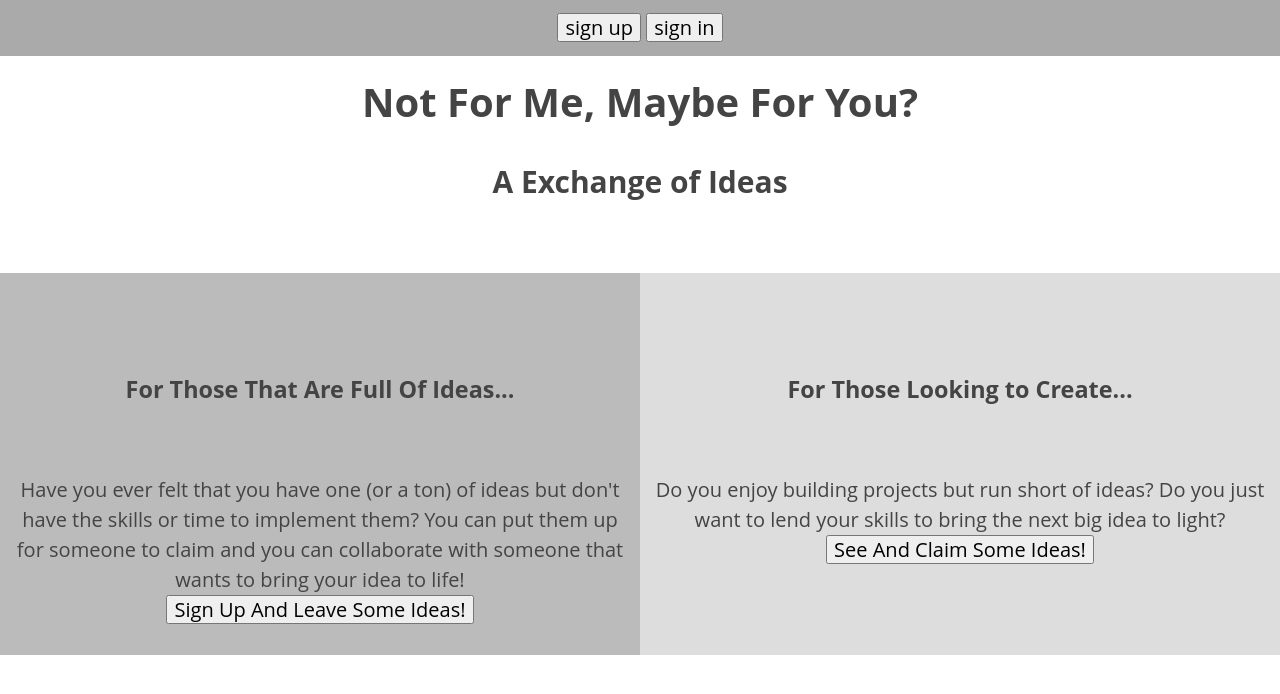
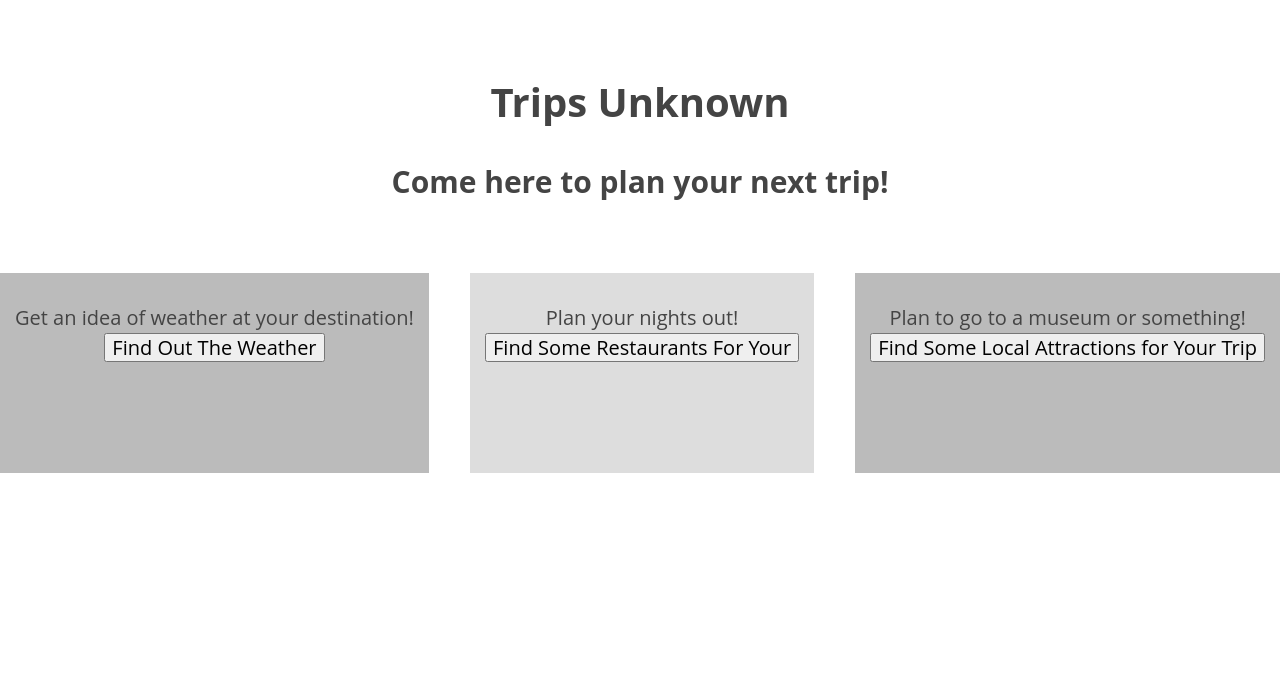
Before and after one commit to ajiles91/wireframes-not-for-me-landing-page, a plain HTML site: page index.html in a window 1280 px wide. Drawn offline with nearby package versions, Linux system fonts and the light colour scheme.

Commit message:
first commit

```diff
--- a/index.html
+++ b/index.html
@@ -2,43 +2,38 @@
 <html lang="en">
 
   <head>
-      <title>HTML wireframe</title>
+      <title>Trips Unplanned Landing Page Wireframe </title>
       <meta name="viewport" content="width=device-width, initial-scale=1">
       <link rel="stylesheet" type="text/css" href="//cdnjs.cloudflare.com/ajax/libs/normalize/6.0.0/normalize.css">
       <link rel="stylesheet" type="text/css" href="styles.css">
   </head>
 
   <body>
-    <nav role="navigation">
-        <button>sign up</button>
-        <button>sign in</button>
 
-    </nav>
     <main role="main">
       <header role="banner">
-        <h1>Not For Me, Maybe For You?</h1>
-        <h2>A Exchange of Ideas</h2>
+        <h1>Trips Unknown</h1>
+        <h2>Come here to plan your next trip!</h2>
       </header>
       <div class='container'>
       <section>
-        <header>
-            <h3>For Those That Are Full Of Ideas...</h3>
-        </header>
-
-        <p>Have you ever felt that you have one (or a ton) of ideas but don't have the skills or time
-            to implement them?  You can put them up for someone to claim and you can collaborate with
-            someone that wants to bring your idea to life!
+        <p>
+         Get an idea of weather at your destination!
         </p>
-        <button>Sign Up And Leave Some Ideas!</button>
+        <button>Find Out The Weather</button>
       </section>
       <section>
-        <header>
-            <h3>For Those Looking to Create...</h3>
-        </header>
+
         <p>
-            Do you enjoy building projects but run short of ideas?  Do you just want to lend your skills to bring the next big idea to light?
+          Plan your nights out!
         </p>
-        <button>See And Claim Some Ideas!</button>
+        <button>Find Some Restaurants For Your</button>
+      </section>
+      <section>
+        <p>
+         Plan to go to a museum or something!
+        </p>
+        <button>Find Some Local Attractions for Your Trip</button>
       </section>
         </div>
     </main>
```
Also changed, not shown: trip-unplanned-landing-page-user-flow.jpg (added), 1 other file.
